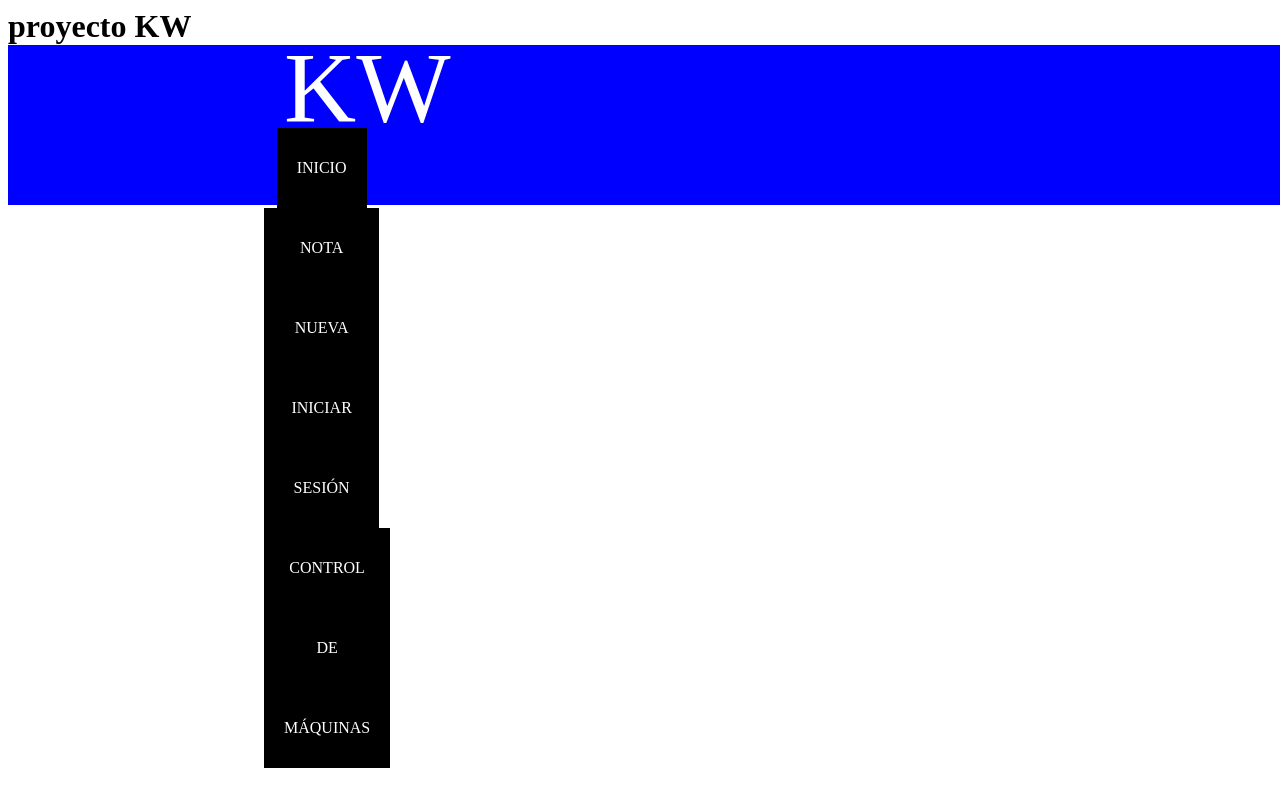
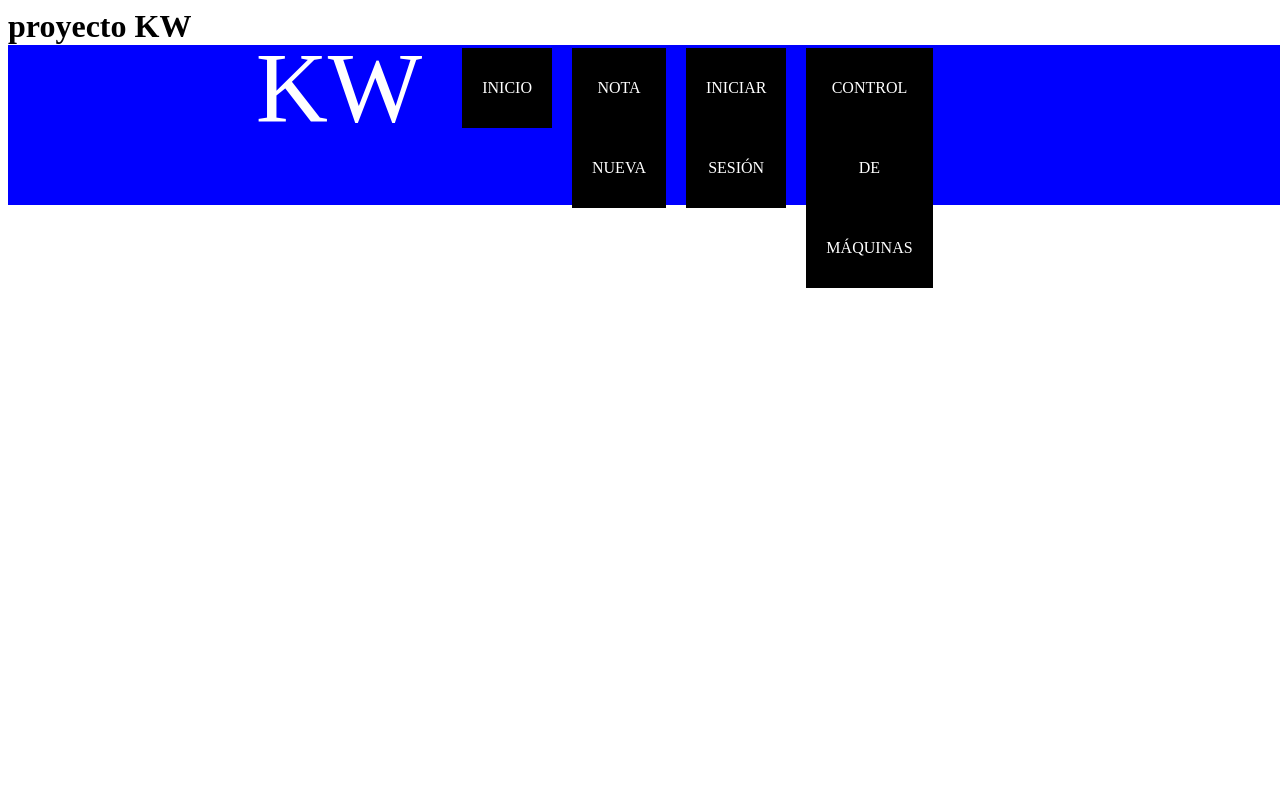
Before and after one commit to YadimirCovBel/kwPeoy02, an Angular app in the folder proyLavanderia02/: page /home in a window 1280 px wide. Built offline with nearby package versions, Linux system fonts and the light colour scheme.

Commit message:
modificamos en .css para que los listados en el navegador para que esten ordenados en row en lugar de colimn

```diff
--- a/proyLavanderia02/src/app/app.component.css
+++ b/proyLavanderia02/src/app/app.component.css
@@ -28,7 +28,9 @@ header {
 
 header ul{
 
-    display: table;
+    display: flex;
+    align-items: center;
+    list-style: none;
     width: 50%;
     height: inherit;
     margin: 0;
@@ -36,12 +38,13 @@ header ul{
 }
 header nav > ul {
     display: flex;
-    flex-direction: column;
+    flex-direction: row;
     align-items: center;
 }
 header ul li{
     display: inline-block;
     margin: auto;
+    margin-right: 20px;
     text-align: center;
     line-height: 80px;
 }
```
